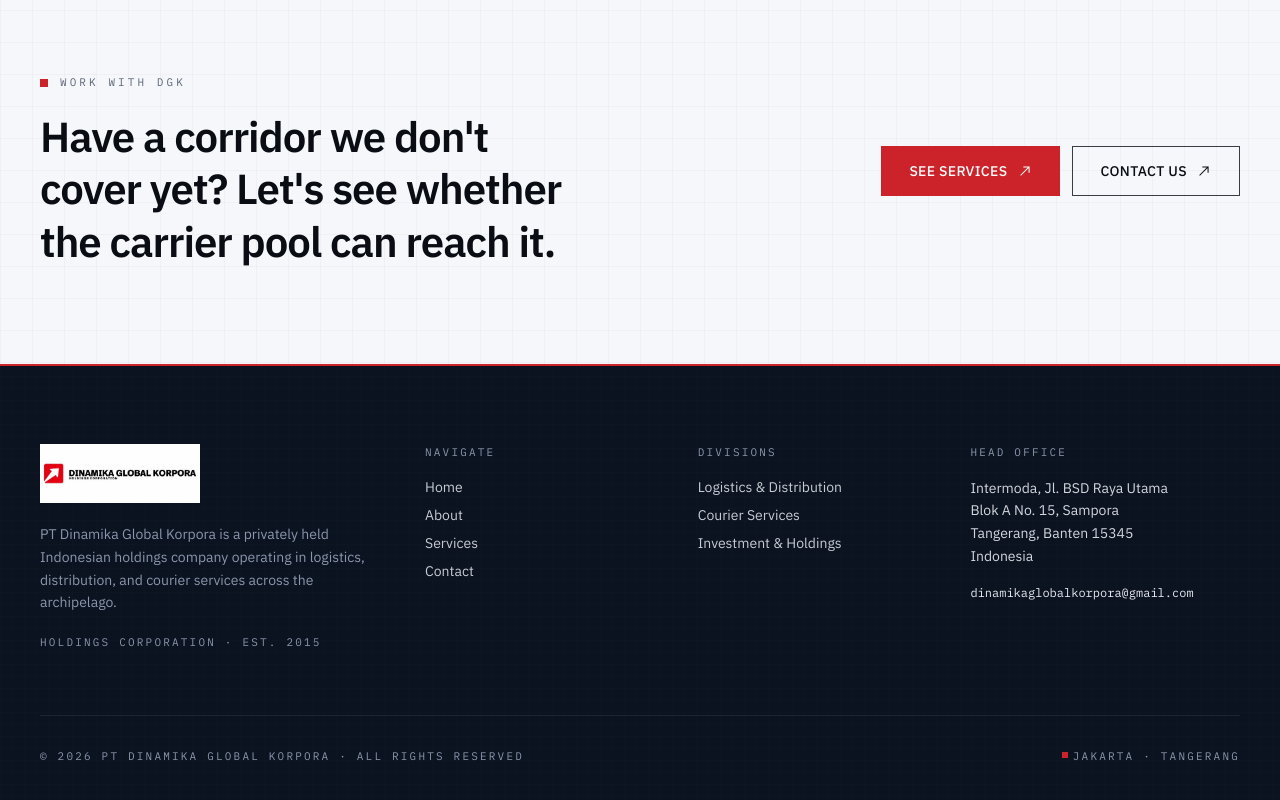
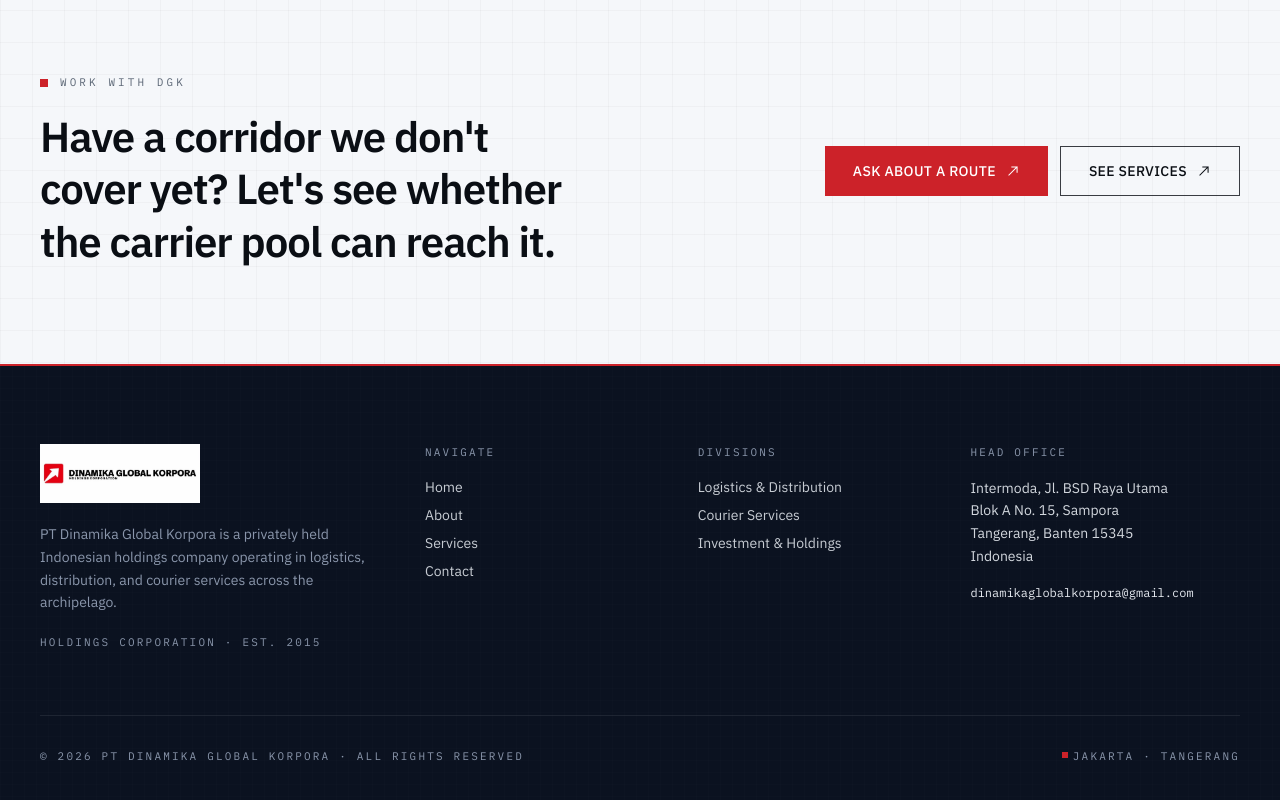
Before and after one commit to rochmanofenna/dgk_website, a Next.js app: page /about in a window 1280 px wide. Shown: the part 3737-4537 px from the top of the page. Built offline with nearby package versions, Linux system fonts and the light colour scheme.

Commit message:
copy: sharpen primary ctas per page

```diff
--- a/app/about/page.tsx
+++ b/app/about/page.tsx
@@ -355,11 +355,11 @@
           </h2>
         </div>
         <div className="flex flex-wrap gap-3">
-          <CtaButton href="/services" variant="primary">
+          <CtaButton href="/contact" variant="primary">
+            Ask about a route
+          </CtaButton>
+          <CtaButton href="/services" variant="secondary">
             See services
-          </CtaButton>
-          <CtaButton href="/contact" variant="secondary">
-            Contact us
           </CtaButton>
         </div>
       </div>
--- a/app/page.tsx
+++ b/app/page.tsx
@@ -70,11 +70,11 @@
             className="rise mt-10 flex flex-wrap items-center gap-3"
             style={{ animationDelay: "560ms" }}
           >
-            <CtaButton href="/services" variant="primary">
+            <CtaButton href="/contact" variant="primary">
+              Start a corridor
+            </CtaButton>
+            <CtaButton href="/services" variant="ghost-dark">
               Explore services
-            </CtaButton>
-            <CtaButton href="/contact" variant="ghost-dark">
-              Contact us
             </CtaButton>
           </div>
 
```
